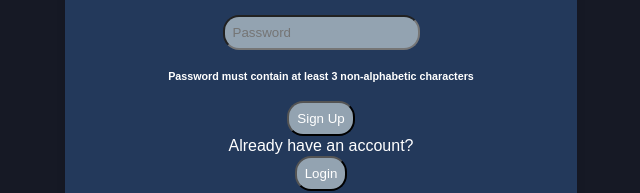
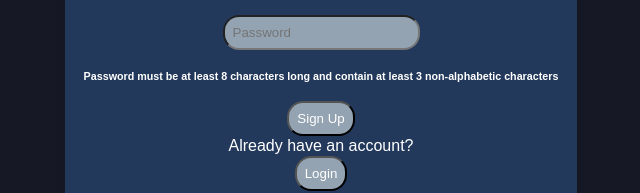
Before and after one commit to Xzaryus/hmcts-project, a React (Vite) app in the folder frontend/: page / in a window 1280 px wide. Both pictures are taken after a click on the button "Sign Up". Shown: the part 348-541 px from the top of the page, without its empty margins (319-959 px from the left). Built offline with nearby package versions, Linux system fonts and the light colour scheme; no server answers.

Commit message:
Updated signup message

```diff
--- a/frontend/src/components/Signup.jsx
+++ b/frontend/src/components/Signup.jsx
@@ -54,7 +54,7 @@ const SignUpForm = ({ switchToLogin, onSignupSuccess }) => {
                     required
                 />
                 <br />
-                <h6>Password must contain at least 3 non-alphabetic characters</h6>
+                <h6>Password must be at least 8 characters long and contain at least 3 non-alphabetic characters</h6>
                 <br />
                 <button type="submit">Sign Up</button>
             </form>
```
